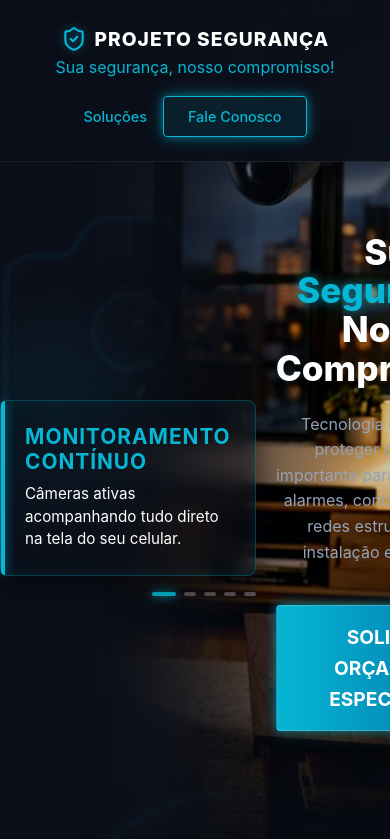
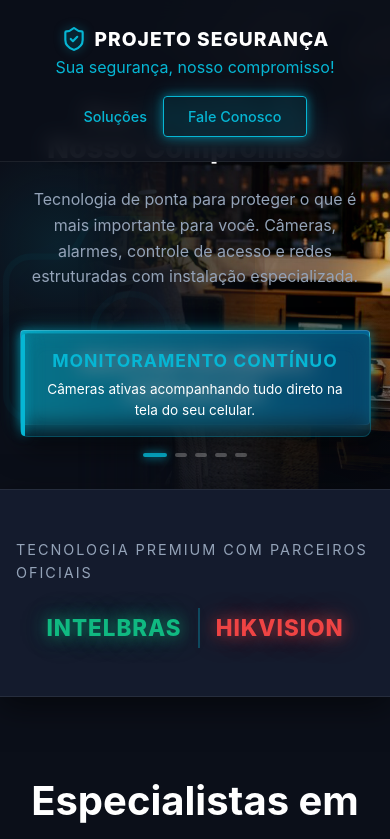
Before and after one commit to PauloDevON/projeto-seguranca, a React (Vite) app: page / in a window 390 px wide. Shown: the top 839 px of the page. Built offline with nearby package versions, Linux system fonts and the light colour scheme.

Commit message:
fix: correct hero component height and typography bounds for mobile

```diff
--- a/src/components/Brands.module.css
+++ b/src/components/Brands.module.css
@@ -55,3 +55,17 @@
   background: var(--color-neon-cyan);
   opacity: 0.3;
 }
+
+@media (max-width: 768px) {
+  .brandLogos {
+    gap: 1rem;
+    flex-wrap: wrap;
+    justify-content: center;
+  }
+  .brand {
+    font-size: 1.4rem;
+  }
+  .brandsContainer {
+    padding: 0 1rem;
+  }
+}
--- a/src/components/Hero.module.css
+++ b/src/components/Hero.module.css
@@ -124,8 +124,13 @@
   .textContent {
     align-items: center;
   }
+  .heroSection {
+    padding-top: 100px;
+    padding-bottom: 4rem;
+    min-height: auto;
+  }
   .title {
-    font-size: 2.2rem;
+    font-size: 1.8rem;
   }
   .subtitle {
     font-size: 1rem;
--- a/src/components/HeroCarousel.module.css
+++ b/src/components/HeroCarousel.module.css
@@ -103,10 +103,27 @@
 
 @media (max-width: 768px) {
   .dynamicTextOverlay {
-    position: relative;
-    right: auto;
-    bottom: auto;
-    margin-top: 2rem;
-    max-width: 100%;
+    position: absolute;
+    right: 5%;
+    left: 5%;
+    bottom: 2rem;
+    max-width: 90%;
+    text-align: center;
+  }
+
+  .dynamicTitle {
+    font-size: 1.1rem;
+  }
+
+  .dynamicDesc {
+    font-size: 0.85rem;
+  }
+
+  .dynamicTextBox {
+    padding: 1rem;
+  }
+
+  .indicators {
+    justify-content: center;
   }
 }
```
